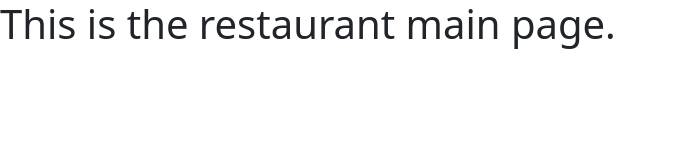
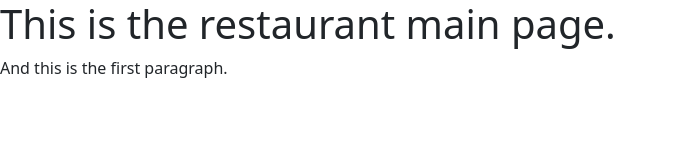
Before and after one commit to GuillaumeLambermont/restaurant-css-framework, a plain HTML site: page index.html in a window 1280 px wide. Shown: the whole page, without its empty margins (0-676 px from the left). Drawn offline with nearby package versions, Linux system fonts and the light colour scheme.

Commit message:
adding paragraph

```diff
--- a/index.html
+++ b/index.html
@@ -9,5 +9,6 @@
   </head>
   <body>
     <h1>This is the restaurant main page.</h1>
+    <p>And this is the first paragraph.</p>
   </body>
 </html>
```
